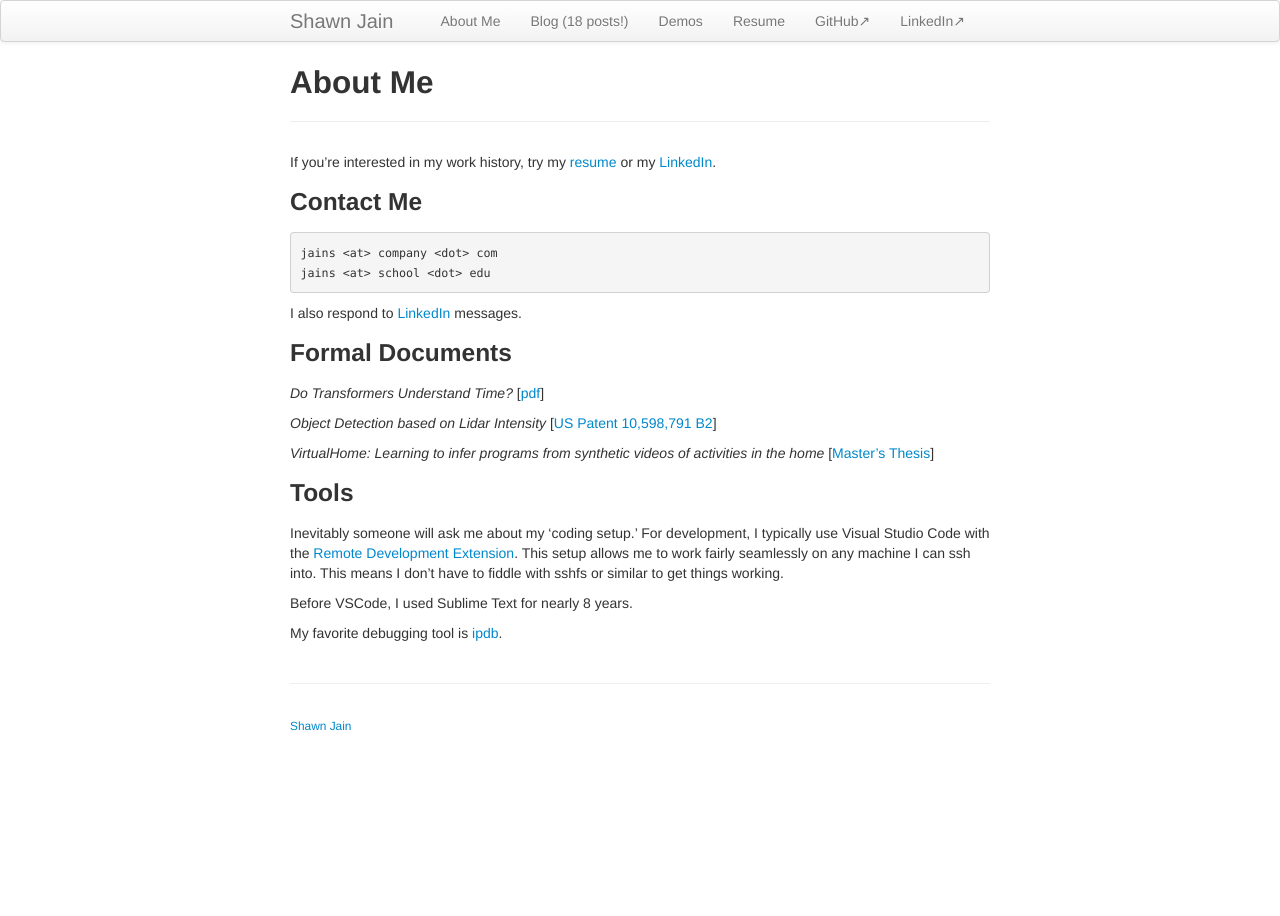
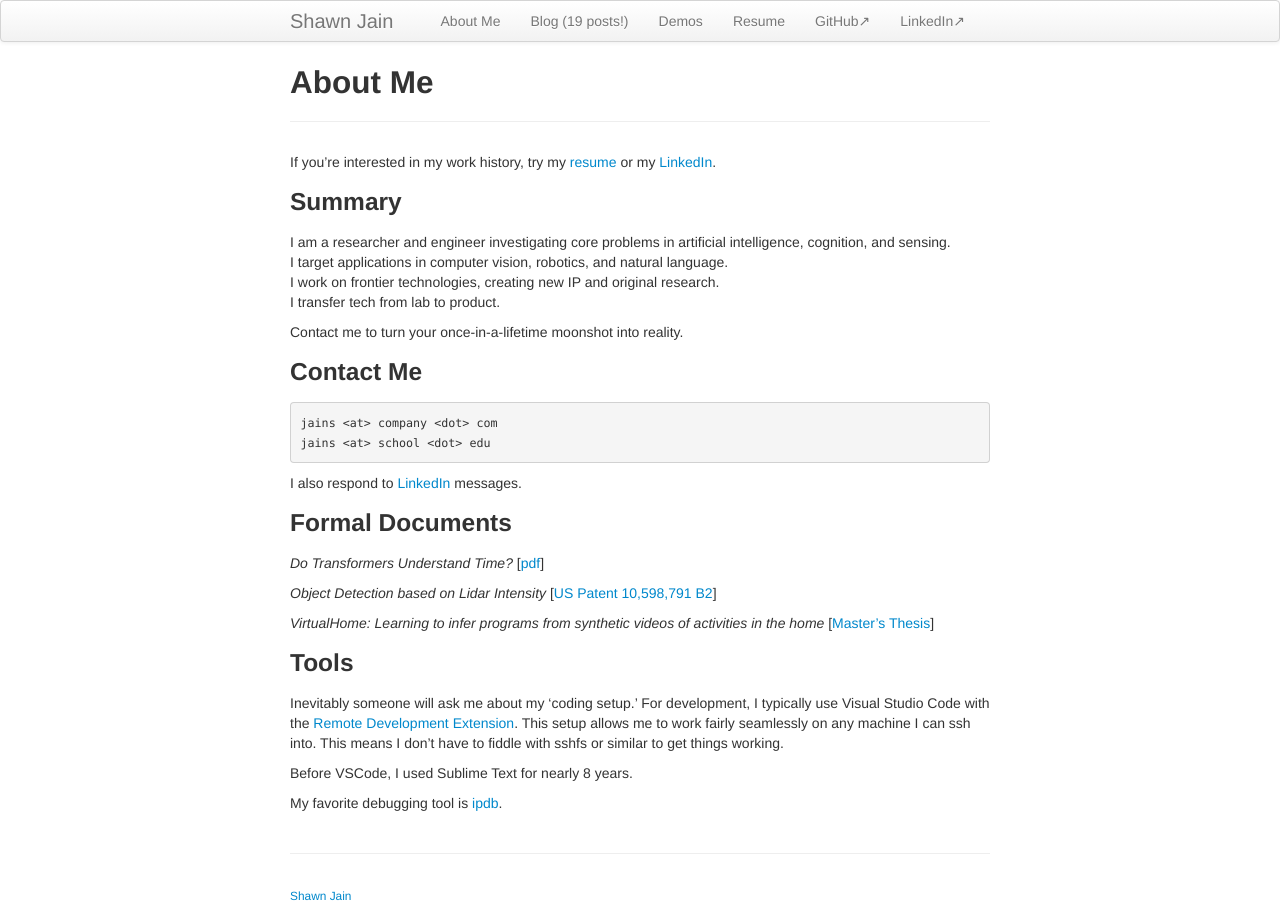
Before and after one commit to darkmatter08/darkmatter08.github.io, a Jekyll site: the page built from pages/about.md, in a window 1280 px wide. Built offline with Jekyll 4.4.1, drawn with Linux system fonts in a browser that asks for light colours.

Commit message:
hard tech blog

```diff
--- a/_includes/themes/twitter/default.html
+++ b/_includes/themes/twitter/default.html
@@ -34,7 +34,7 @@
           <a class="brand" href="{{ HOME_PATH }}">{{ site.title }}</a>
           <ul class="nav">
             <li><a href="{{ BASE_PATH }}/pages/about.html">About Me</a></li>
-            <li><a href="{{ BASE_PATH }}/pages/blog.html">Blog (18 posts!)</a></li>
+            <li><a href="{{ BASE_PATH }}/pages/blog.html">Blog (19 posts!)</a></li>
             <li><a href="{{ BASE_PATH }}/pages/demos.html">Demos</a></li>
             <li><a href="{{ BASE_PATH }}/assets/resume.pdf">Resume</a></li>
             <li><a href="https://github.com/darkmatter08">GitHub↗</a></li>
--- a/pages/about.md
+++ b/pages/about.md
@@ -5,6 +5,19 @@ description: About Shawn Jain
 ---
 
 If you're interested in my work history, try my [resume](/assets/resume.pdf) or my [LinkedIn](https://www.linkedin.com/in/jainshawn/).
+
+### Summary
+<!-- Travel to exotic lands on my company's private plane. Close deals on groundbreaking technologies. Be interesting to even the smartest people. -->
+
+I am a researcher and engineer investigating core problems in artificial intelligence, cognition, and sensing.
+<br>
+I target applications in computer vision, robotics, and natural language.
+<br>
+I work on frontier technologies, creating new IP and original research.
+<br>
+I transfer tech from lab to product.
+
+Contact me to turn your once-in-a-lifetime moonshot into reality.
 
 ### Contact Me
 
```
Also changed, not shown: pages/blog-hard-tech.md (added, +71 -0 lines), pages/blog.md (+5 -0 lines).
